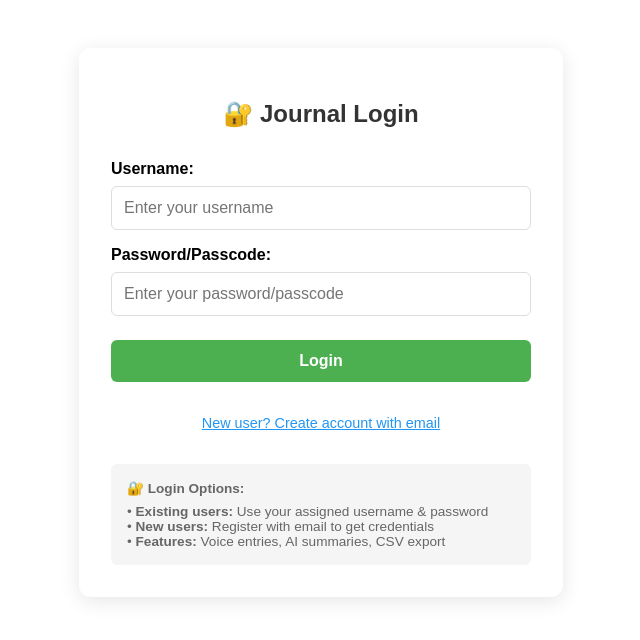
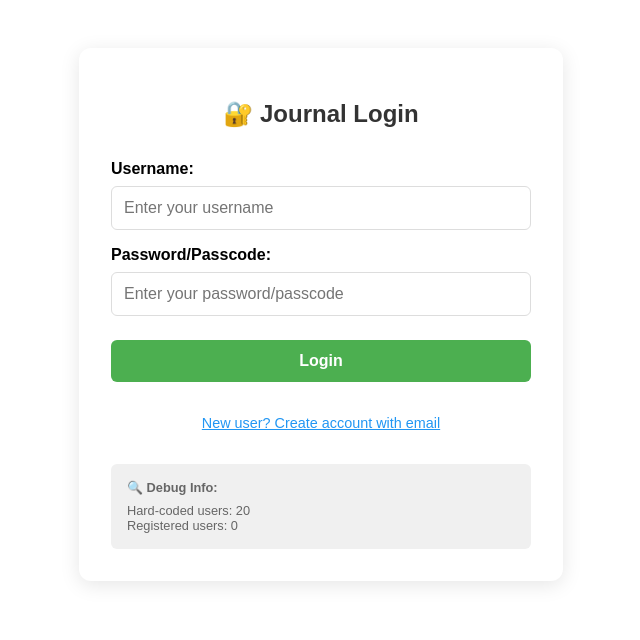
Before and after one commit to run2achieve/journal-whisper, a React (Create React App) app: page / in a window 1280 px wide. Shown: the top 640 px of the page, without its empty margins (319-959 px from the left). Built offline with nearby package versions, Linux system fonts and the light colour scheme.

Commit message:
register 2

```diff
--- a/src/Login.js
+++ b/src/Login.js
@@ -46,7 +46,7 @@ export default function Login({ onLogin }) {
   const [generatedPasscode, setGeneratedPasscode] = useState("");
   const [showPasscode, setShowPasscode] = useState(false);
 
-  // Dynamic users (loaded from backend/storage)
+  // Dynamic users (loaded from localStorage only)
   const [dynamicUsers, setDynamicUsers] = useState({});
 
   // Load registered users from localStorage on component mount
@@ -54,7 +54,9 @@ export default function Login({ onLogin }) {
     const stored = localStorage.getItem('registeredUsers');
     if (stored) {
       try {
-        setDynamicUsers(JSON.parse(stored));
+        const users = JSON.parse(stored);
+        console.log("🔍 Loaded users from localStorage:", users);
+        setDynamicUsers(users);
       } catch (e) {
         console.error("Error loading registered users:", e);
       }
@@ -65,20 +67,40 @@ export default function Login({ onLogin }) {
   const saveRegisteredUsers = (users) => {
     localStorage.setItem('registeredUsers', JSON.stringify(users));
     setDynamicUsers(users);
+    console.log("💾 Saved users to localStorage:", users);
   };
 
   const handleLogin = (e) => {
     e.preventDefault();
 
-    // Check both hard-coded users and dynamically registered users
-    const allUsers = { ...USERS, ...dynamicUsers };
+    console.log("🔍 DEBUG: Attempting login with username:", username, "password:", password);
+    console.log("🔍 DEBUG: Hard-coded users:", USERS);
+    console.log("🔍 DEBUG: Dynamic users from localStorage:", dynamicUsers);
 
-    if (allUsers[username] && allUsers[username] === password) {
+    // Check hard-coded users first
+    if (USERS[username] && USERS[username] === password) {
+      console.log("✅ Login successful with hard-coded user");
       setError("");
       onLogin(username);
+      return;
+    }
+
+    // Check localStorage registered users
+    if (dynamicUsers[username]) {
+      console.log("🔍 Found user in localStorage:", dynamicUsers[username]);
+      if (dynamicUsers[username].passcode === password) {
+        console.log("✅ Login successful with registered user");
+        setError("");
+        onLogin(username);
+        return;
+      } else {
+        console.log("❌ Passcode mismatch. Expected:", dynamicUsers[username].passcode, "Got:", password);
+      }
     } else {
-      setError("Invalid username or password");
+      console.log("❌ User not found in localStorage");
     }
+
+    setError("Invalid username or password");
   };
 
   const handleRegister = async (e) => {
@@ -117,49 +139,15 @@ export default function Login({ onLogin }) {
       const newUsername = `user_${randomPrefix}${timestamp}`;
       const newPasscode = generateRandomPasscode();
 
-      // Prepare registration data
-      const registrationData = {
-        username: newUsername,
-        email: email,
-        passcode: newPasscode,
-        registrationDate: new Date().toISOString(),
-      };
+      console.log("🎯 Generated credentials:", { username: newUsername, passcode: newPasscode });
 
-      // Try to save to backend (optional - falls back to localStorage if backend fails)
-      try {
-        const REGISTER_API_URL =
-          window.location.hostname === "localhost"
-            ? "http://localhost:8090/register"
-            : "https://journal-whisper.onrender.com/register";
-
-        const response = await fetch(REGISTER_API_URL, {
-          method: "POST",
-          headers: { "Content-Type": "application/json" },
-          body: JSON.stringify({
-            username: newUsername,
-            password: newPasscode,
-            email: email,
-            fullName: email, // Use email as full name for simplicity
-            registrationDate: registrationData.registrationDate,
-          }),
-        });
-
-        if (response.ok) {
-          console.log("✅ User saved to backend successfully");
-        } else {
-          console.log("⚠️ Backend save failed, using localStorage only");
-        }
-      } catch (backendError) {
-        console.log("⚠️ Backend not available, using localStorage only");
-      }
-
-      // Save to localStorage (always works)
+      // Save to localStorage (primary storage for now)
       const updatedUsers = {
         ...dynamicUsers,
         [newUsername]: {
           passcode: newPasscode,
           email: email,
-          registrationDate: registrationData.registrationDate
+          registrationDate: new Date().toISOString()
         }
       };
 
@@ -172,6 +160,8 @@ export default function Login({ onLogin }) {
 
       setSuccess(`Registration successful! Your username is "${newUsername}". Please save your passcode securely.`);
       setEmail("");
+
+      console.log("✅ Registration completed successfully");
 
     } catch (error) {
       console.error("Registration error:", error);
@@ -487,22 +477,24 @@ export default function Login({ onLogin }) {
         </div>
       )}
 
-      {/* Info Section */}
+      {/* Debug Info */}
       <div style={{
         marginTop: "2rem",
         padding: "1rem",
-        backgroundColor: "#f5f5f5",
+        backgroundColor: "#f0f0f0",
         borderRadius: "6px",
-        fontSize: "0.85rem",
+        fontSize: "0.8rem",
         color: "#666"
       }}>
         <div style={{ fontWeight: "bold", marginBottom: "0.5rem" }}>
-          🔐 Login Options:
+          🔍 Debug Info:
         </div>
         <div>
-          • <strong>Existing users:</strong> Use your assigned username & password<br/>
-          • <strong>New users:</strong> Register with email to get credentials<br/>
-          • <strong>Features:</strong> Voice entries, AI summaries, CSV export
+          Hard-coded users: {Object.keys(USERS).length}<br/>
+          Registered users: {Object.keys(dynamicUsers).length}<br/>
+          {Object.keys(dynamicUsers).length > 0 && (
+            <div>Last registered: {Object.keys(dynamicUsers)[Object.keys(dynamicUsers).length - 1]}</div>
+          )}
         </div>
       </div>
     </div>
```
Also changed, not shown: 8 other files (tests, documents, lock files or other folders).
